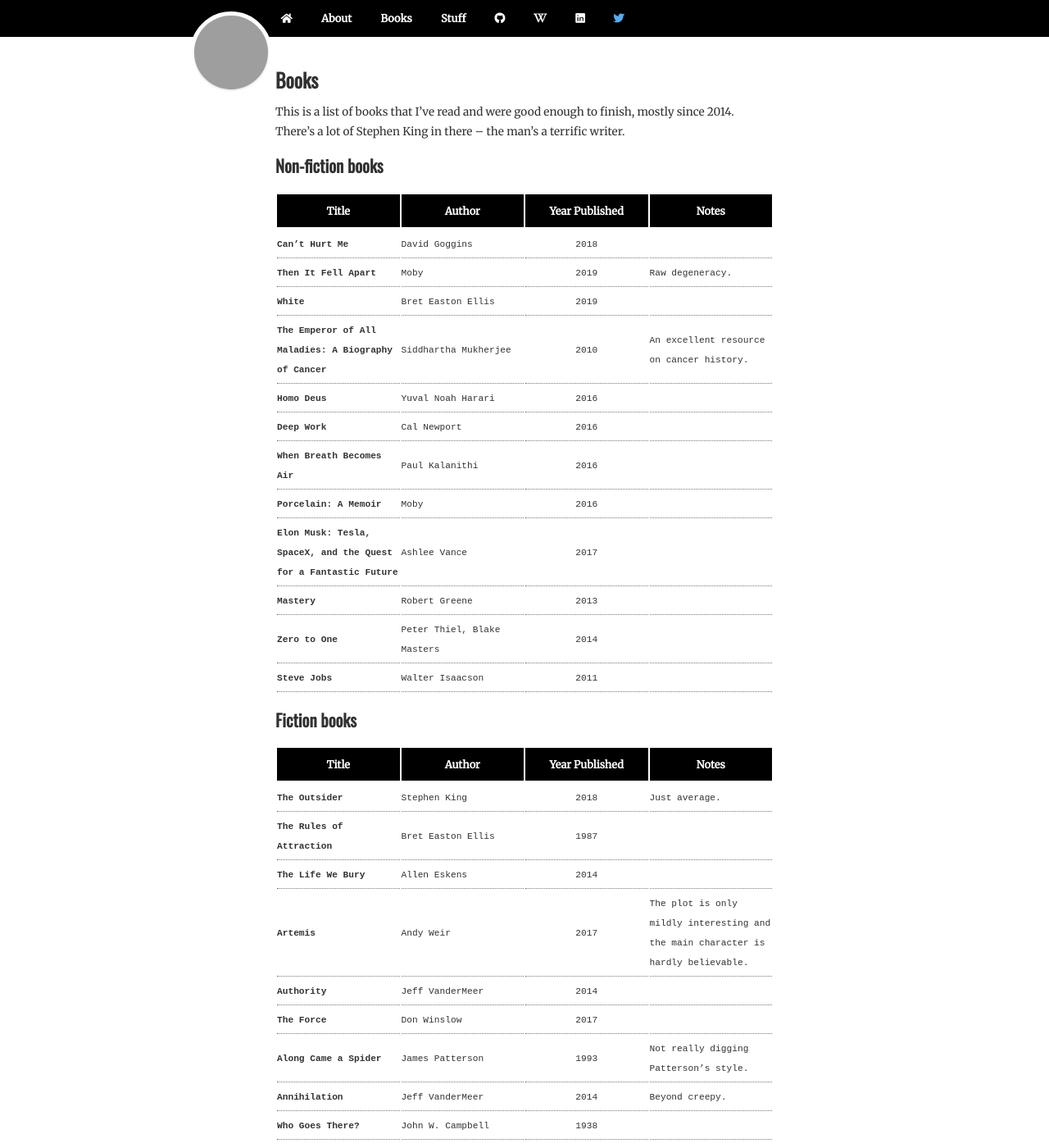
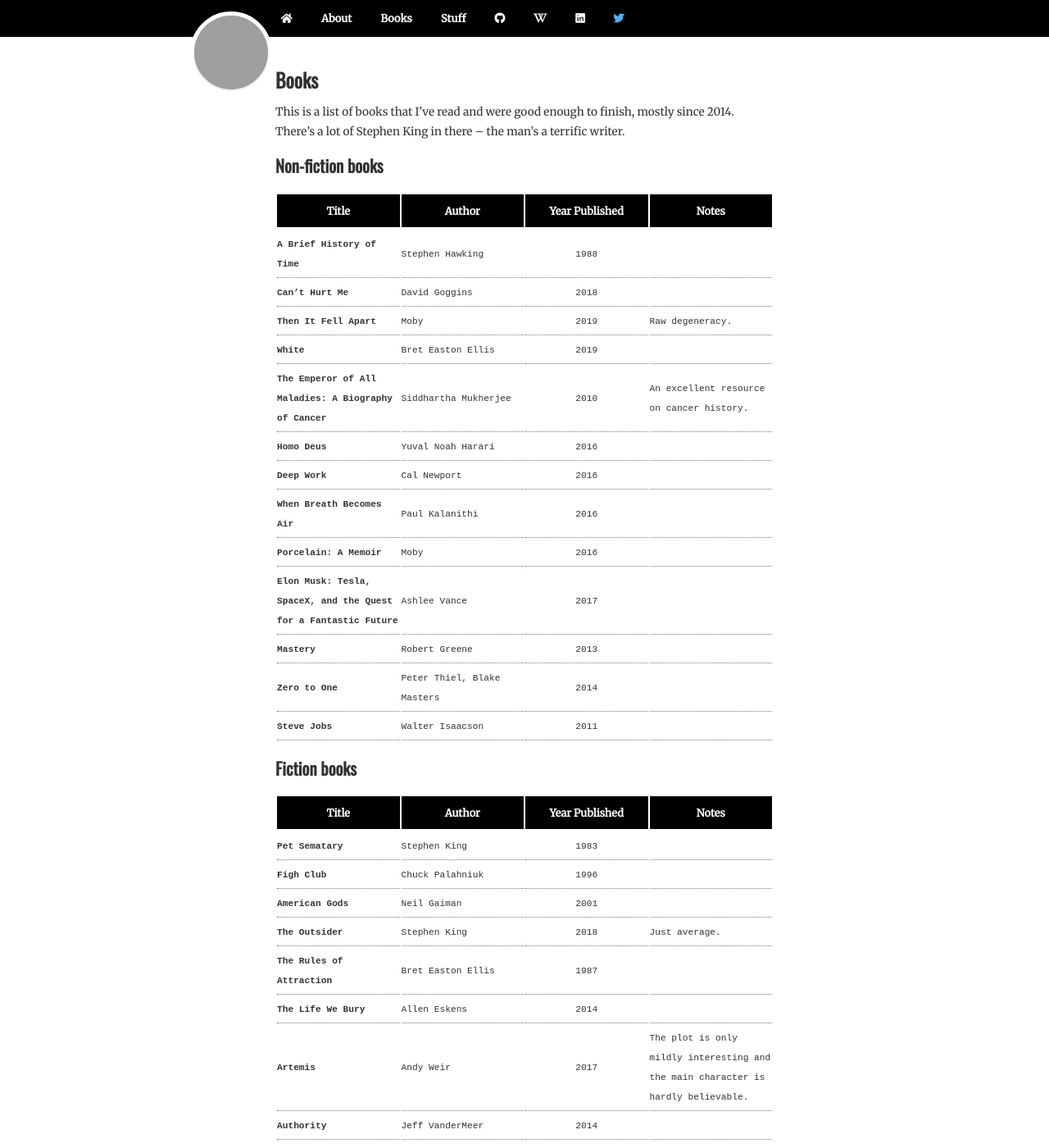
Before and after one commit to petru/prologue, a Jekyll site: the page built from books.md, in a window 1280 px wide and 1400 px high. Shown: the whole window at 82% size. Built offline with Jekyll 4.4.1, drawn with Linux system fonts in a browser that asks for light colours; nearby versions of some CDN libraries; grey boxes are pictures that could not be loaded.

Commit message:
Update books

```diff
--- a/books.md
+++ b/books.md
@@ -9,6 +9,7 @@
 
 Title | Author | Year Published | Notes
 ---   | ---    | :---:  | ---
+**A Brief History of Time** | Stephen Hawking | 1988 |
 **Can't Hurt Me** | David Goggins | 2018 |
 **Then It Fell Apart** | Moby | 2019 | Raw degeneracy.
 **White** | Bret Easton Ellis | 2019 |
@@ -27,6 +28,9 @@
 
 Title | Author | Year Published | Notes
 ---   | ---    | :---:  | ---
+**Pet Sematary** | Stephen King | 1983 |
+**Figh Club** | Chuck Palahniuk | 1996 |
+**American Gods** | Neil Gaiman | 2001 |
 **The Outsider** | Stephen King | 2018 | Just average.
 **The Rules of Attraction** | Bret Easton Ellis | 1987 |
 **The Life We Bury** | Allen Eskens | 2014 |
```
